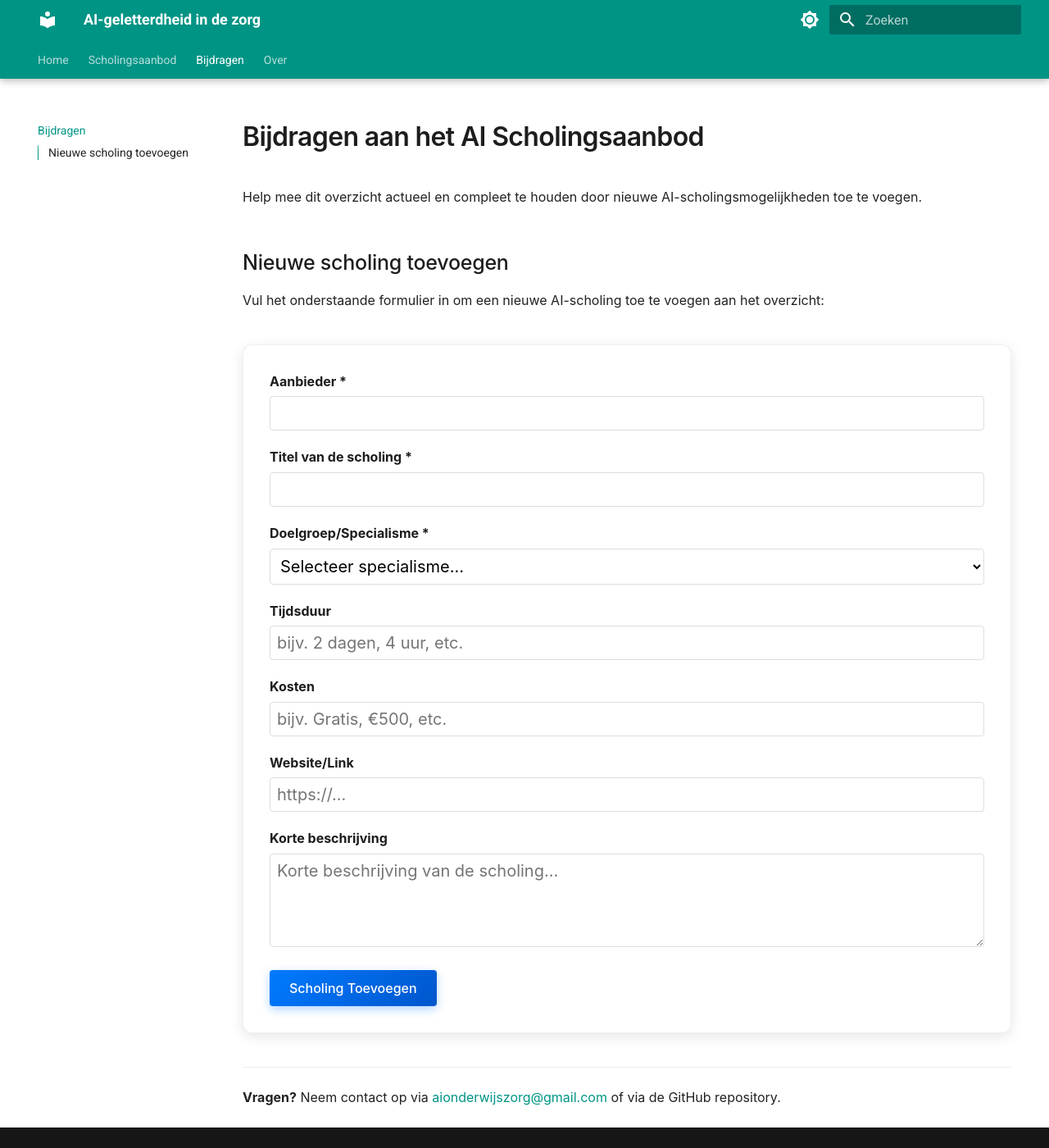
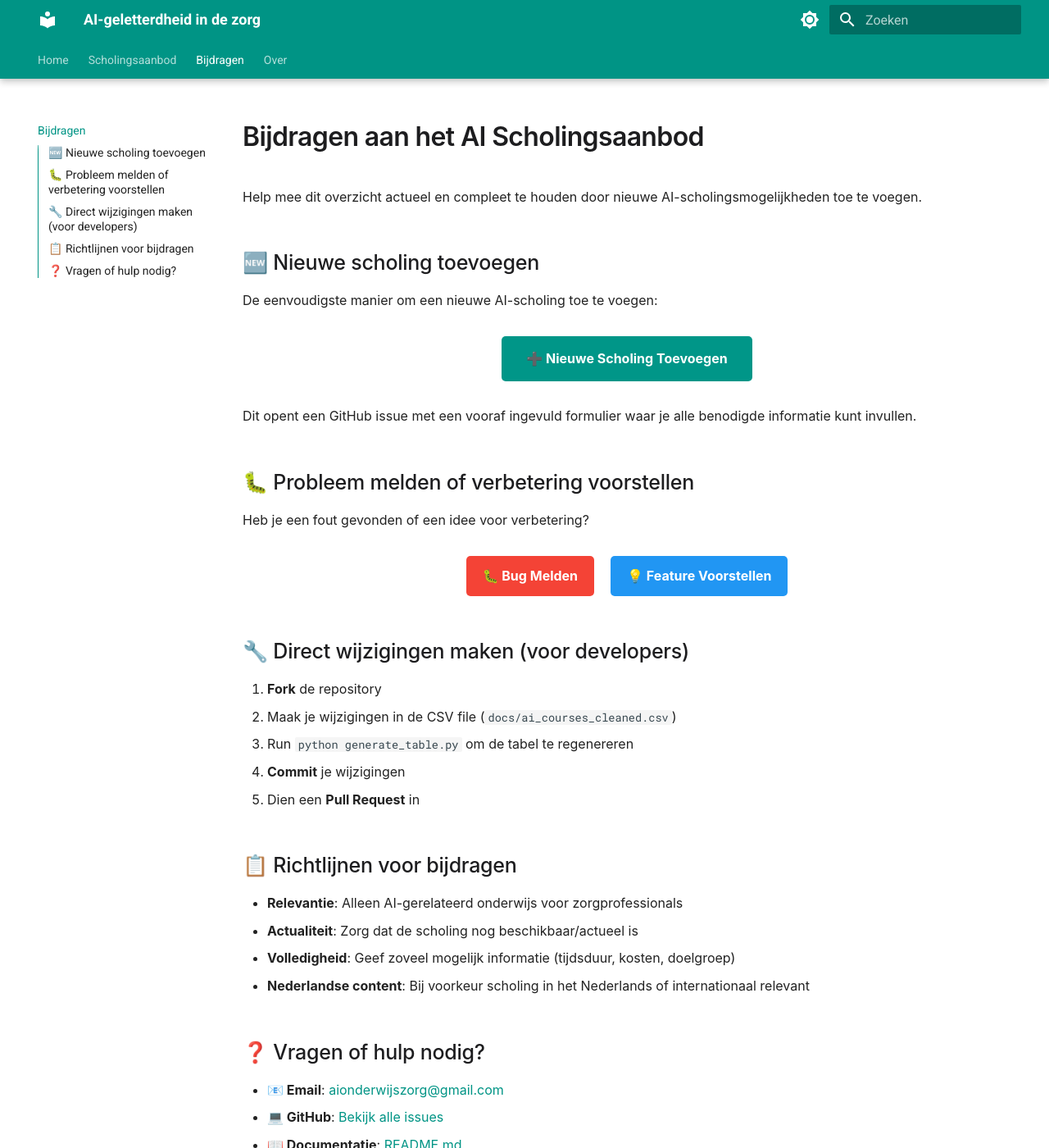
Before and after one commit to Ajsvdk/Ai-Geletterdheid-FMS, an MkDocs documentation site: the page built from docs/bijdragen.md, in a window 1280 px wide and 1400 px high. Shown: the whole window at 82% size. Built offline with MkDocs 1.6.1 and Material for MkDocs 9.7.7, drawn with Linux system fonts in a browser that asks for light colours; some of the changed text lies outside the part shown.

Commit message:
Updated form system

```diff
--- a/docs/bijdragen.md
+++ b/docs/bijdragen.md
@@ -2,68 +2,55 @@
 
 Help mee dit overzicht actueel en compleet te houden door nieuwe AI-scholingsmogelijkheden toe te voegen.
 
-## Nieuwe scholing toevoegen
+## 🆕 Nieuwe scholing toevoegen
 
-Vul het onderstaande formulier in om een nieuwe AI-scholing toe te voegen aan het overzicht:
+De eenvoudigste manier om een nieuwe AI-scholing toe te voegen:
 
-<form action="https://formspree.io/f/YOUR_FORM_ID" method="POST">
-  <div style="margin-bottom: 20px;">
-    <label for="aanbieder" style="display: block; margin-bottom: 5px; font-weight: bold;">Aanbieder *</label>
-    <input type="text" id="aanbieder" name="aanbieder" required style="width: 100%; padding: 8px; border: 1px solid #ddd; border-radius: 4px;">
-  </div>
+<div style="text-align: center; margin: 30px 0;">
+  <a href="https://github.com/ajsvdk/Ai-Geletterdheid-FMS/issues/new?assignees=&labels=nieuwe-scholing&template=nieuwe_scholing.md&title=%5BSCHOLING%5D+"
+     style="display: inline-block; background-color: #009688; color: white; padding: 15px 30px; text-decoration: none; border-radius: 5px; font-weight: bold; font-size: 16px;">
+    ➕ Nieuwe Scholing Toevoegen
+  </a>
+</div>
 
-  <div style="margin-bottom: 20px;">
-    <label for="titel" style="display: block; margin-bottom: 5px; font-weight: bold;">Titel van de scholing *</label>
-    <input type="text" id="titel" name="titel" required style="width: 100%; padding: 8px; border: 1px solid #ddd; border-radius: 4px;">
-  </div>
+Dit opent een GitHub issue met een vooraf ingevuld formulier waar je alle benodigde informatie kunt invullen.
 
-  <div style="margin-bottom: 20px;">
-    <label for="doelgroep" style="display: block; margin-bottom: 5px; font-weight: bold;">Doelgroep/Specialisme *</label>
-    <select id="doelgroep" name="doelgroep" required style="width: 100%; padding: 8px; border: 1px solid #ddd; border-radius: 4px;">
-      <option value="">Selecteer specialisme...</option>
-      <option value="Algemeen">Algemeen (alle zorgprofessionals)</option>
-      <option value="Allergologie">Allergologie</option>
-      <option value="Anesthesiologie">Anesthesiologie</option>
-      <option value="Cardiologie">Cardiologie</option>
-      <option value="Cardiothoracale chirurgie">Cardiothoracale chirurgie</option>
-      <option value="Dermatologie">Dermatologie</option>
-      <option value="Gynaecologie">Gynaecologie</option>
-      <option value="Heelkunde">Heelkunde</option>
-      <option value="Interne geneeskunde">Interne geneeskunde</option>
-      <option value="Klinische chemie">Klinische chemie</option>
-      <option value="Neurologie">Neurologie</option>
-      <option value="Oncologie">Oncologie</option>
-      <option value="Radiologie">Radiologie</option>
-      <option value="Verpleegkunde">Verpleegkunde</option>
-      <option value="Overig">Overig</option>
-    </select>
-  </div>
+## 🐛 Probleem melden of verbetering voorstellen
 
-  <div style="margin-bottom: 20px;">
-    <label for="tijdsduur" style="display: block; margin-bottom: 5px; font-weight: bold;">Tijdsduur</label>
-    <input type="text" id="tijdsduur" name="tijdsduur" placeholder="bijv. 2 dagen, 4 uur, etc." style="width: 100%; padding: 8px; border: 1px solid #ddd; border-radius: 4px;">
-  </div>
+Heb je een fout gevonden of een idee voor verbetering?
 
-  <div style="margin-bottom: 20px;">
-    <label for="kosten" style="display: block; margin-bottom: 5px; font-weight: bold;">Kosten</label>
-    <input type="text" id="kosten" name="kosten" placeholder="bijv. Gratis, €500, etc." style="width: 100%; padding: 8px; border: 1px solid #ddd; border-radius: 4px;">
-  </div>
+<div style="display: flex; gap: 20px; justify-content: center; margin: 30px 0; flex-wrap: wrap;">
+  <a href="https://github.com/ajsvdk/Ai-Geletterdheid-FMS/issues/new?assignees=&labels=bug&template=bug_report.md&title=%5BBUG%5D+"
+     style="display: inline-block; background-color: #f44336; color: white; padding: 12px 20px; text-decoration: none; border-radius: 5px; font-weight: bold;">
+    🐛 Bug Melden
+  </a>
+  <a href="https://github.com/ajsvdk/Ai-Geletterdheid-FMS/issues/new?assignees=&labels=enhancement&template=feature_request.md&title=%5BFEATURE%5D+"
+     style="display: inline-block; background-color: #2196F3; color: white; padding: 12px 20px; text-decoration: none; border-radius: 5px; font-weight: bold;">
+    💡 Feature Voorstellen
+  </a>
+</div>
 
-  <div style="margin-bottom: 20px;">
-    <label for="website" style="display: block; margin-bottom: 5px; font-weight: bold;">Website/Link</label>
-    <input type="url" id="website" name="website" placeholder="https://..." style="width: 100%; padding: 8px; border: 1px solid #ddd; border-radius: 4px;">
-  </div>
+## 🔧 Direct wijzigingen maken (voor developers)
 
-  <div style="margin-bottom: 20px;">
-    <label for="beschrijving" style="display: block; margin-bottom: 5px; font-weight: bold;">Korte beschrijving</label>
-    <textarea id="beschrijving" name="beschrijving" rows="4" placeholder="Korte beschrijving van de scholing..." style="width: 100%; padding: 8px; border: 1px solid #ddd; border-radius: 4px;"></textarea>
-  </div>
+1. **Fork** de repository
+2. Maak je wijzigingen in de CSV file (`docs/ai_courses_cleaned.csv`)
+3. Run `python generate_table.py` om de tabel te regenereren
+4. **Commit** je wijzigingen
+5. Dien een **Pull Request** in
 
-  <button type="submit" style="background-color: #009688; color: white; padding: 12px 24px; border: none; border-radius: 4px; cursor: pointer; font-size: 16px;">
-    Scholing Toevoegen
-  </button>
-</form>
+## 📋 Richtlijnen voor bijdragen
+
+- **Relevantie**: Alleen AI-gerelateerd onderwijs voor zorgprofessionals
+- **Actualiteit**: Zorg dat de scholing nog beschikbaar/actueel is
+- **Volledigheid**: Geef zoveel mogelijk informatie (tijdsduur, kosten, doelgroep)
+- **Nederlandse content**: Bij voorkeur scholing in het Nederlands of internationaal relevant
+
+## ❓ Vragen of hulp nodig?
+
+- **📧 Email**: [aionderwijszorg@gmail.com](mailto:aionderwijszorg@gmail.com)
+- **💻 GitHub**: [Bekijk alle issues](https://github.com/ajsvdk/Ai-Geletterdheid-FMS/issues)
+- **📖 Documentatie**: [README.md](https://github.com/ajsvdk/Ai-Geletterdheid-FMS/blob/main/README.md)
 
 ---
 
-**Vragen?** Neem contact op via [aionderwijszorg@gmail.com](mailto:aionderwijszorg@gmail.com) of via de GitHub repository.
+*Alle bijdragen worden gecontroleerd op relevantie en kwaliteit voordat ze worden toegevoegd aan het overzicht.*
--- a/generate_table.py
+++ b/generate_table.py
@@ -339,7 +339,7 @@ def generate_table_from_csv():
 
 ## Bijdragen
 
-Heeft u een AI-opleiding die nog niet in dit overzicht staat? [Voeg hem toe](bijdragen.html)!
+Heeft u een AI-opleiding die nog niet in dit overzicht staat? [➕ Voeg hem toe via GitHub](https://github.com/ajsvdk/Ai-Geletterdheid-FMS/issues/new?assignees=&labels=nieuwe-scholing&template=nieuwe_scholing.md&title=%5BSCHOLING%5D+)!
 """
 
     # Write to markdown file
```
Also changed, not shown: CONTRIBUTING.md (+1 -1 lines), docs/SCHOLINGSAANBOD.md (+1 -1 lines), .github/ISSUE_TEMPLATE/nieuwe_scholing.md (added).
